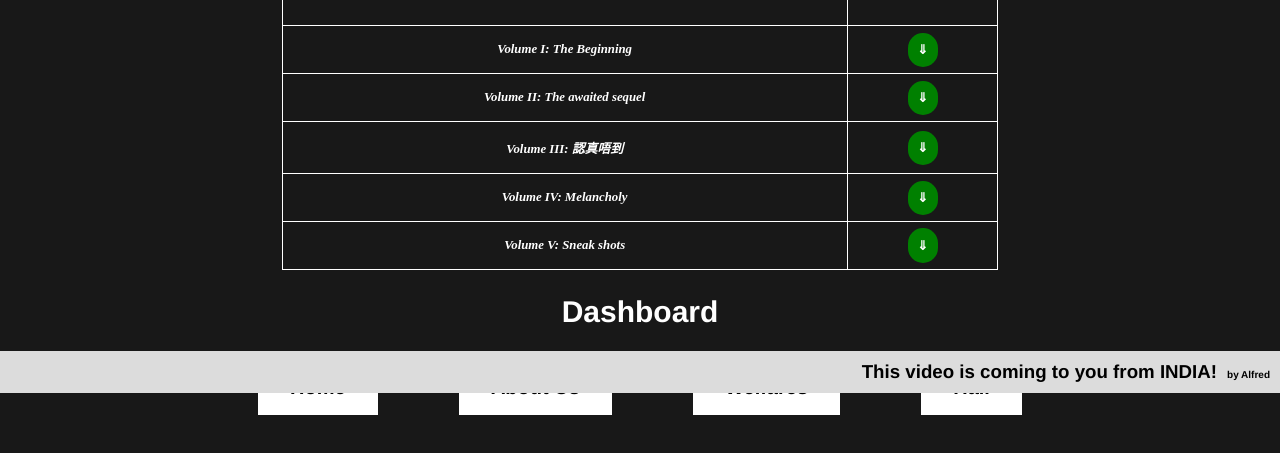
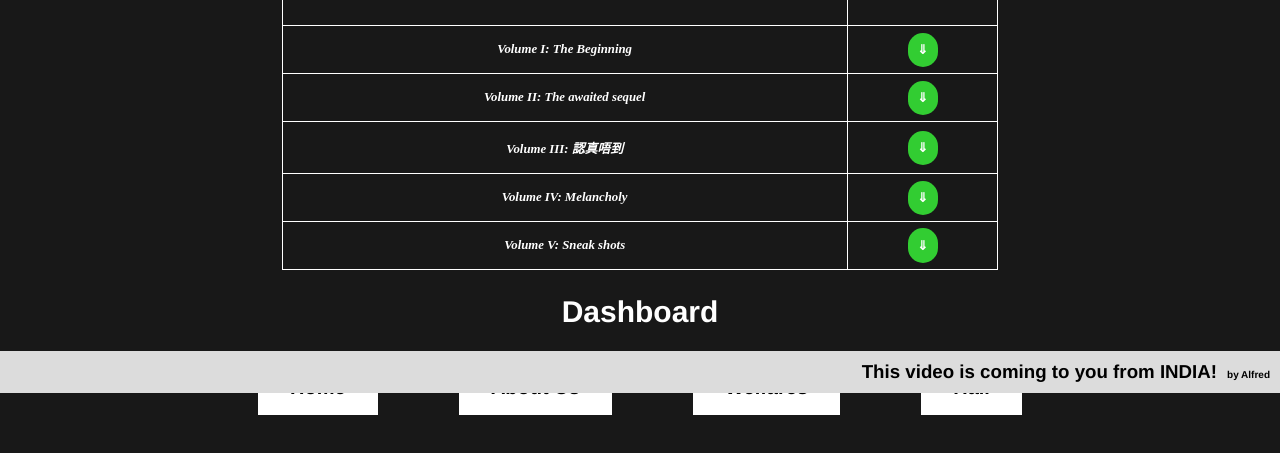
Before and after one commit to bruhmanbot/ds-alfred, a plain HTML site: page stickers.html in a window 1280 px wide. Shown: the part 407-860 px from the top of the page. Drawn offline with Linux system fonts and the light colour scheme.

Commit message:
Update stickers.html

```diff
--- a/stickers.html
+++ b/stickers.html
@@ -151,7 +151,7 @@
 
 		.download{
 			font-family: Helvetica;
-			background-color: green;
+			background-color: limegreen;
 			border-radius: 3vw;
 			border: none;
 			color: white;
@@ -164,7 +164,7 @@
 
 		.download:hover {
 			background-color:white;
-			color: green;
+			color: limegreen;
 			}
 
 	</style>
```
